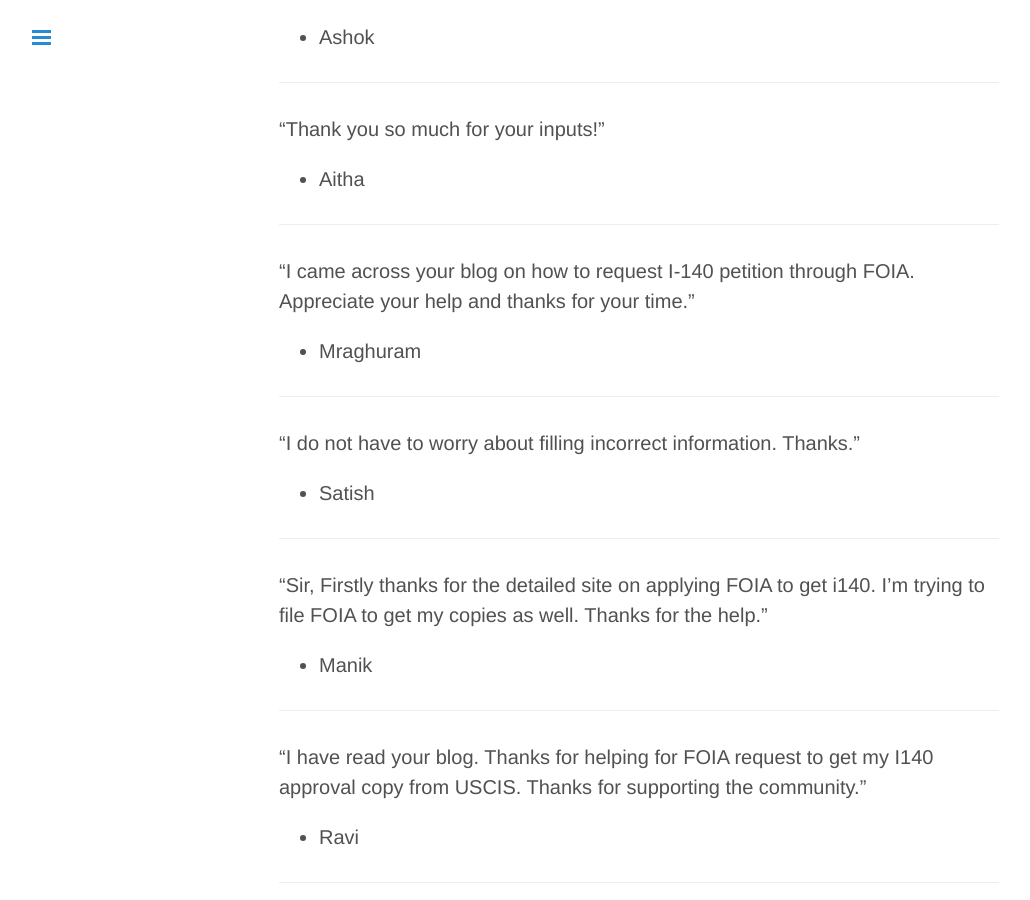
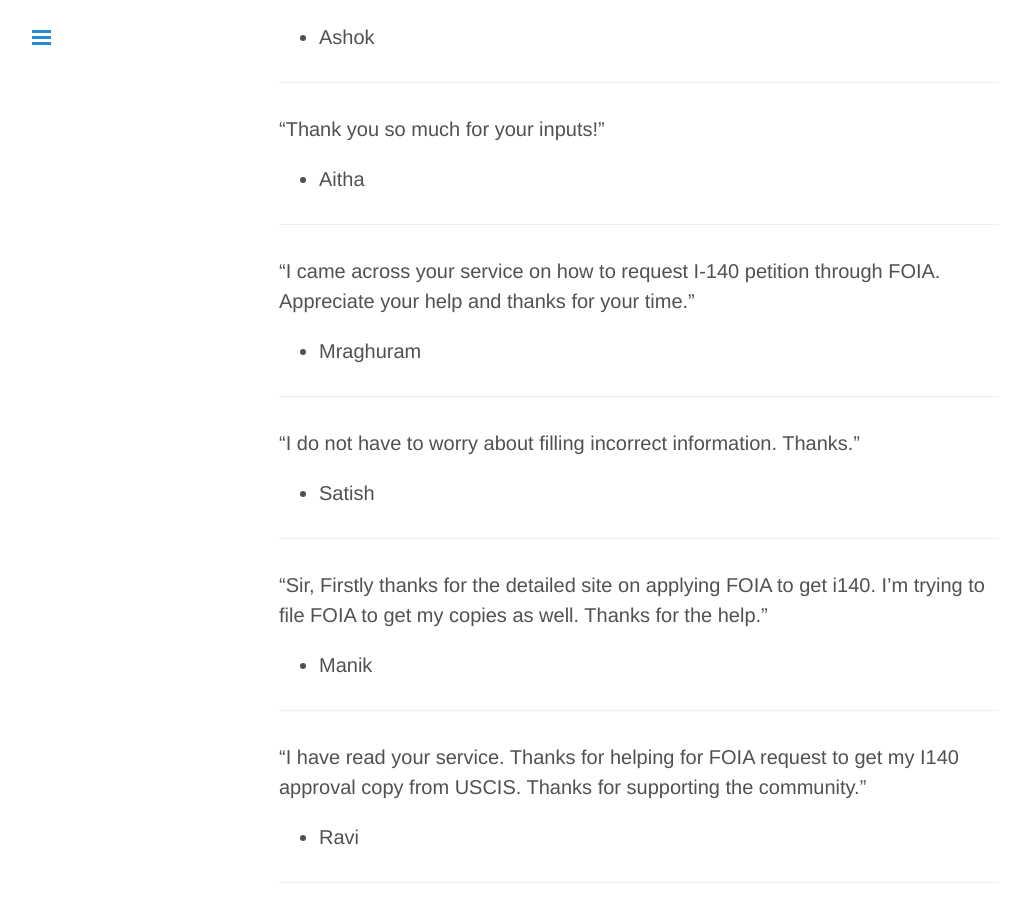
Before and after one commit to gitforwork2/gitforwork.github.io, a Jekyll site: the page built from about.md, in a window 1280 px wide and 900 px high, scrolled down 1274 px. Shown: the whole window, without its empty margins (1-1031 px from the left). Built offline with Jekyll 4.4.1, drawn with Linux system fonts in a browser that asks for light colours.

```diff
--- a/about.md
+++ b/about.md
@@ -46,7 +46,7 @@
 
  ---
 
- "I came across your blog on how to request I-140 petition through FOIA. Appreciate your help and thanks for your time."
+ "I came across your service on how to request I-140 petition through FOIA. Appreciate your help and thanks for your time."
  - Mraghuram
 
  ---
@@ -61,7 +61,7 @@
 
  ---
 
- "I have read your blog. Thanks for helping for FOIA request to get my I140 approval copy from USCIS.
+ "I have read your service. Thanks for helping for FOIA request to get my I140 approval copy from USCIS.
  Thanks for supporting the community."
  - Ravi
 
```
